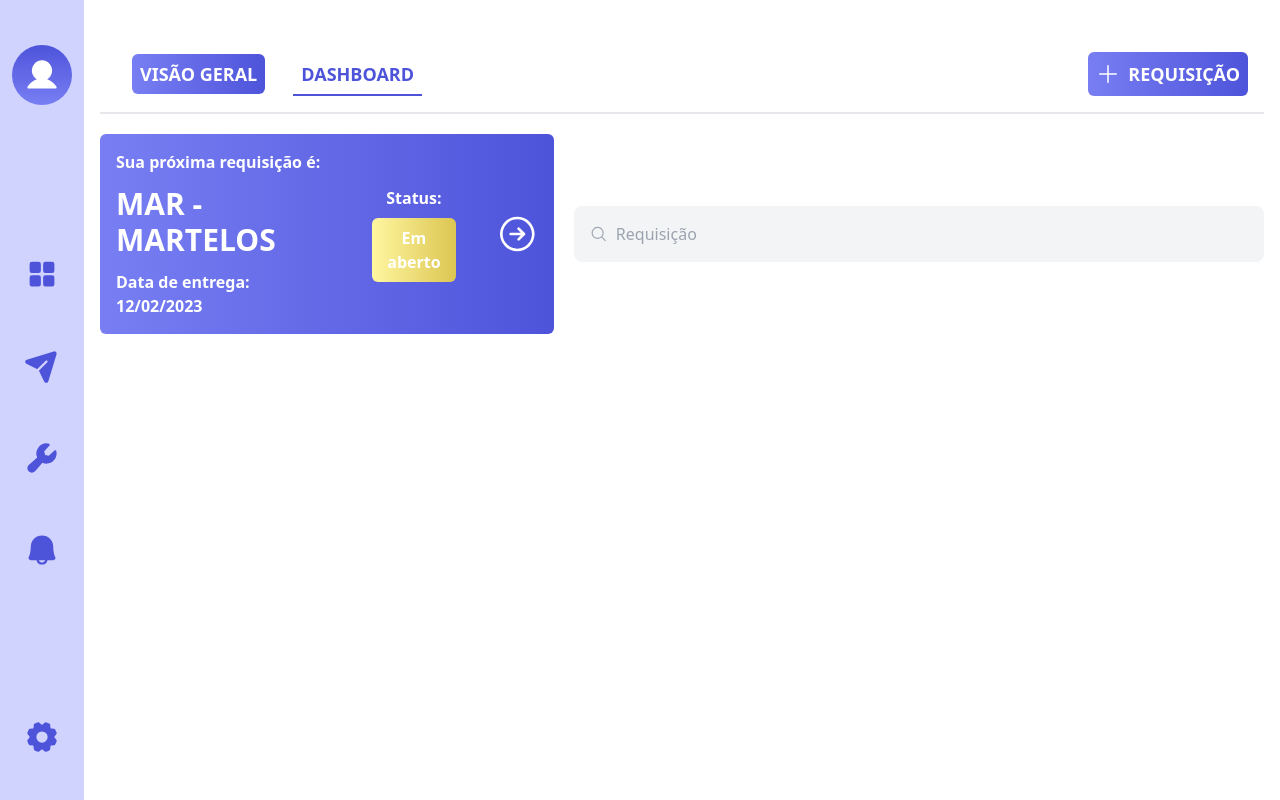
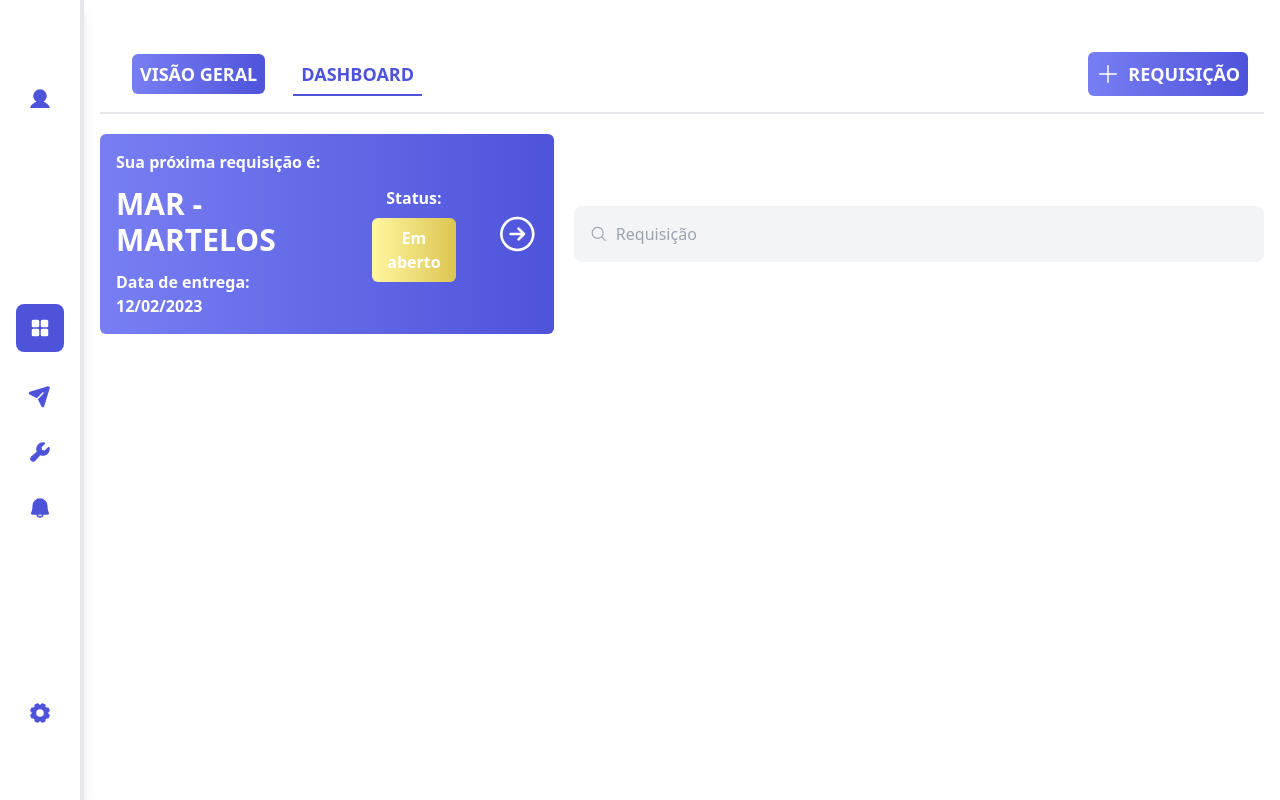
Before and after one commit to renan823/Aerotool-Front, a Next.js app: page /dashboard in a window 1280 px wide. Built offline with nearby package versions, Linux system fonts and the light colour scheme.

Commit message:
refac: navbar styling and routes

```diff
--- a/src/components/Navbar.jsx
+++ b/src/components/Navbar.jsx
@@ -1,31 +1,58 @@
 import Link from "next/link";
-import * as Icon from "@phosphor-icons/react"
+import * as Icon from "@phosphor-icons/react";
+import React, { useState } from "react";
+import { useRouter } from "next/router";
+
+const NavbarList = ({ routes }) => {
+  const currentRoute = useRouter();
+
+  return routes.map((route, index) => (
+    <Link href={route.to} key={index}>
+      {currentRoute.pathname.includes(route.to) ? (
+        <div className="bg-primary p-3 text-white flex justify-center items-center rounded-lg">
+          {React.cloneElement(route.icon, { color: "white" })}
+        </div>
+      ) : (
+        <div className="text-primary">{route.icon}</div>
+      )}
+    </Link>
+  ));
+};
 
 const Navbar = (props) => {
+  /* TODO - Move to REDUX */
+  const [routes, setRoutes] = useState([
+    {
+      icon: <Icon.SquaresFour color="#4E54DA" size={24} weight="fill" />,
+      to: "/dashboard",
+    },
+    {
+      icon: <Icon.PaperPlaneTilt color="#4E54DA" size={24} weight="fill" />,
+      to: "/requests",
+    },
+    {
+      icon: <Icon.Wrench color="#4E54DA" size={24} weight="fill" />,
+      to: "/tools",
+    },
+    {
+      icon: <Icon.Bell color="#4E54DA" size={24} weight="fill" />,
+      to: "/events",
+    },
+  ]);
+
   return (
-    <div className="bg-primaryLight flex flex-col p-2 justify-around w-fit h-screen items-center">
-      <div className="bg-primary bg-gradient-to-b from-primary to-accent rounded-full p-3">
+    <div className="border-r-4 shadow-lg flex flex-col p-2 justify-around w-fit h-screen items-center">
+      <div className="p-3">
         <Link href="/profile">
-          <Icon.User color="#FFF" size={36} weight="fill"/>
+          <Icon.User color="#4E54DA" size={24} weight="fill" />
         </Link>
       </div>
-      <div className="flex flex-col justify-around p-2 my-10">
-        <Link href="/dashboard" className="my-5 p-2 rounded-md">
-          <Icon.SquaresFour color="#4E54DA" size={36} weight="fill" />
-        </Link>
-        <Link href="/requests" className="my-5 p-2 rounded-md">
-          <Icon.PaperPlaneTilt color="#4E54DA" size={36} weight="fill" />
-        </Link>
-        <Link href="/tools" className="my-5 p-2 rounded-md">
-          <Icon.Wrench color="#4E54DA" size={36} weight="fill" />
-        </Link>
-        <Link href="events" className="my-5 p-2 rounded-md">
-          <Icon.Bell color="#4E54DA" size={36} weight="fill" />
-        </Link>
+      <div className="flex flex-col items-center gap-y-8 justify-around p-2 my-10">
+        <NavbarList routes={routes} />
       </div>
       <div>
         <Link href="/settings">
-          <Icon.Gear color="#4E54DA" size={36} weight="fill" />
+          <Icon.Gear color="#4E54DA" size={24} weight="fill" />
         </Link>
       </div>
     </div>
--- a/src/components/Tools/ToolHeader.jsx
+++ b/src/components/Tools/ToolHeader.jsx
@@ -2,9 +2,8 @@ import * as Icon from "@phosphor-icons/react";
 import { useState } from "react";
 
 const ToolFilter = ({ icons }) => {
-  const selectedStyle = "flex bg-gray-100 text-primary p-4 rounded-lg";
-  return icons.map((icon) => {
-    return <div className="flex bg-gray-100 p-4 rounded-lg">{icon}</div>;
+  return icons.map((icon, i) => {
+    return <div className="flex bg-gray-100 p-4 rounded-lg" key={i}>{icon}</div>;
   });
 };
 
```
